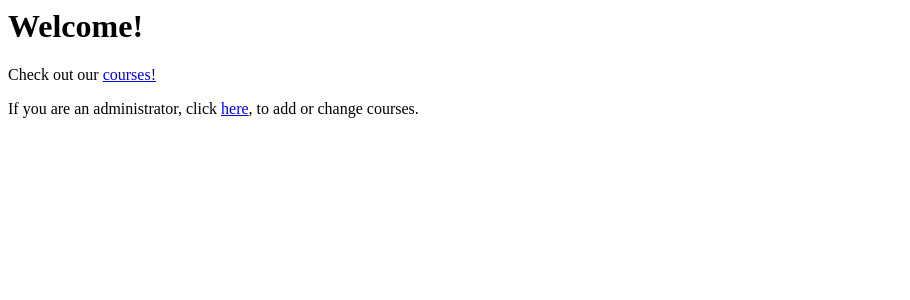
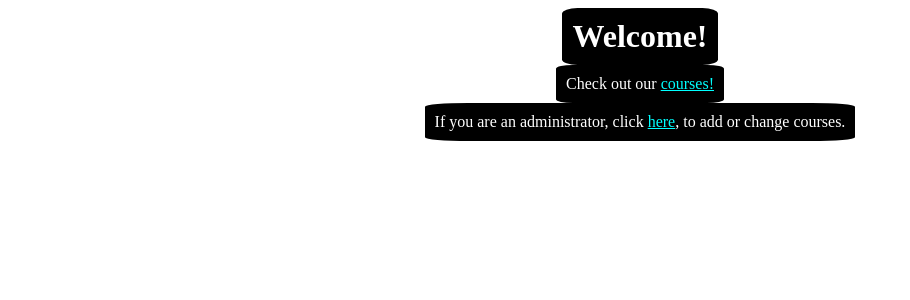
Before and after one commit to TheAwesomeLenny/Django-thingy, a Django app: page / in a window 1280 px wide. Shown: the top 300 px of the page, without its empty margins (0-910 px from the left). Run offline with Django 3.2, Linux system fonts and the light colour scheme.

Commit message:
Add template inheritance and add CSS to Homepage

```diff
--- /dev/null
+++ b/learning_site/assets/css/layout.css
@@ -0,0 +1,25 @@
+.title {
+    background-color: black;
+    color: white;
+    margin: 10px;
+    padding: 10px;
+    border-radius: 10%;
+    text-align: center;
+    display: table-cell;
+    margin-top: 50px;
+}
+.html {
+    background-color: white;
+}
+.content {
+    background-color: black;
+    color:white;
+    display:table-cell;
+    text-align: center;
+    padding:10px;
+    margin-top: 70px;
+    border-radius: 10%;
+}
+.link {
+    color: cyan;
+}
--- a/learning_site/courses/templates/courses/course_list.html
+++ b/learning_site/courses/templates/courses/course_list.html
@@ -1,3 +1,4 @@
+<a href='/'>|Back|</a>
 {% for course in courses %}
 <h1>{{course.title}}</h1>
 {{course.description}}
--- a/learning_site/learning_site/settings.py
+++ b/learning_site/learning_site/settings.py
@@ -120,3 +120,6 @@ USE_TZ = True
 # https://docs.djangoproject.com/en/1.9/howto/static-files/
 
 STATIC_URL = '/static/'
+STATICFILES_DIRS = (
+    os.path.join(BASE_DIR, 'assets'),
+)
--- a/learning_site/learning_site/urls.py
+++ b/learning_site/learning_site/urls.py
@@ -15,7 +15,7 @@ Including another URLconf
 """
 from django.conf.urls import include, url
 from django.contrib import admin
-
+from django.contrib.staticfiles.urls import staticfiles_urlpatterns
 from . import views
 
 urlpatterns = [
@@ -23,3 +23,4 @@ urlpatterns = [
     url(r'^admin/', admin.site.urls),
     url(r'^$', views.hello_world),
 ]
+urlpatterns += staticfiles_urlpatterns()
--- a/learning_site/templates/home.html
+++ b/learning_site/templates/home.html
@@ -1,3 +1,7 @@
-<h1>Welcome!</h1>
-<p>Check out our <a href='/courses'>courses!</a></p>
-<p>If you are an administrator, click <a href='/admin'>here</a>, to add or change courses.</p>
+{% extends 'layout.html' %}
+{% block title %}Home | Treehouse{% endblock %}
+{% block content %}
+<center><h1 class='title'>Welcome!</h1></center>
+<center><p class='content'>Check out our <a href='/courses' class='link'>courses!</a></p></center>
+<center><p class='content'>If you are an administrator, click <a href='/admin' class='link'>here</a>, to add or change courses.</p></center>
+{% endblock %}
--- /dev/null
+++ b/learning_site/templates/layout.html
@@ -0,0 +1,9 @@
+{% load static from staticfiles %}
+<!doctype html>
+<html class = 'html'>
+<head>
+    <title>{% block title %}{% endblock %}</title>
+    <link rel='stylesheet' href='{% static 'css/layout.css' %}'>
+</head>
+    <body>{% block content %}{% endblock %}</body>
+</html>
```
